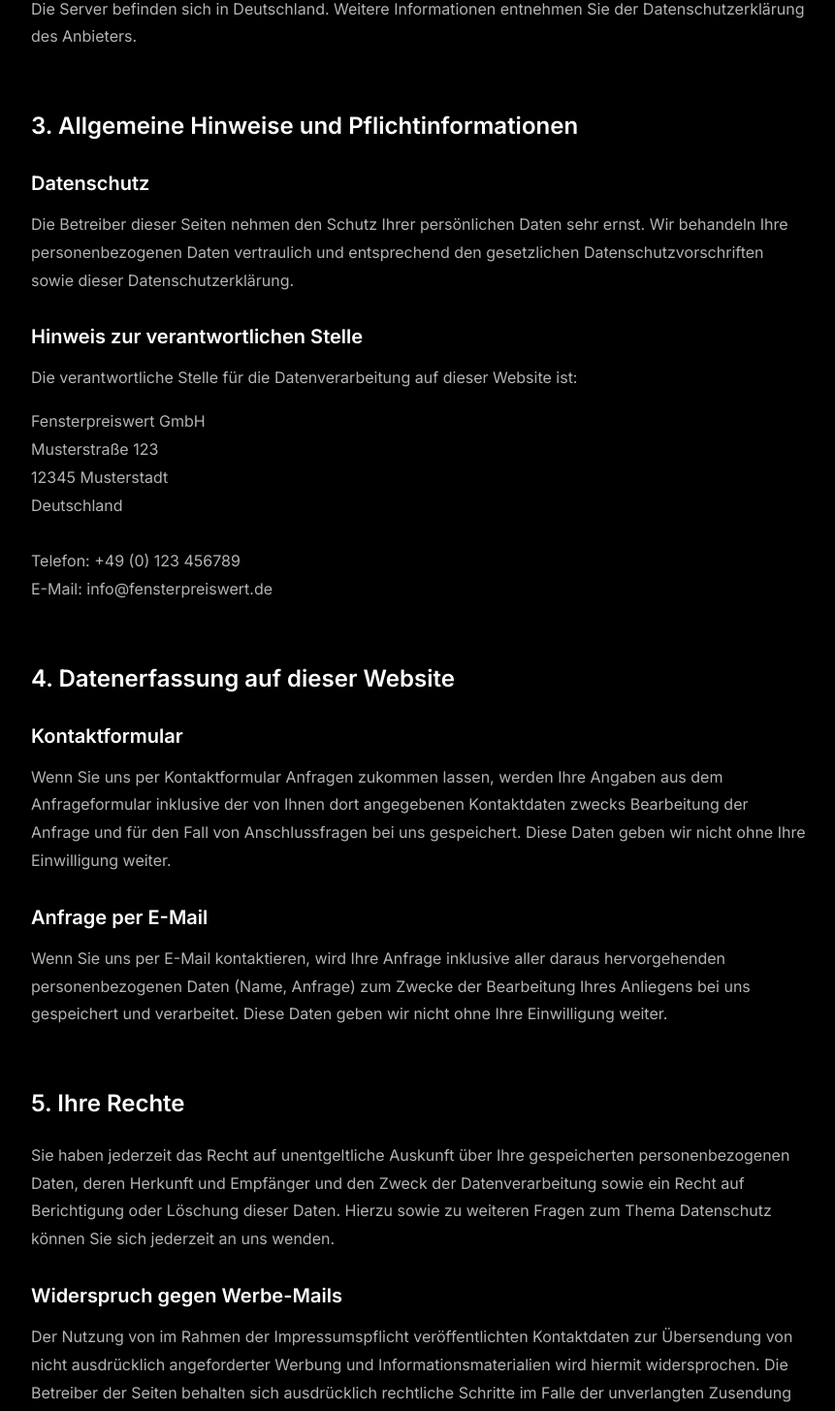
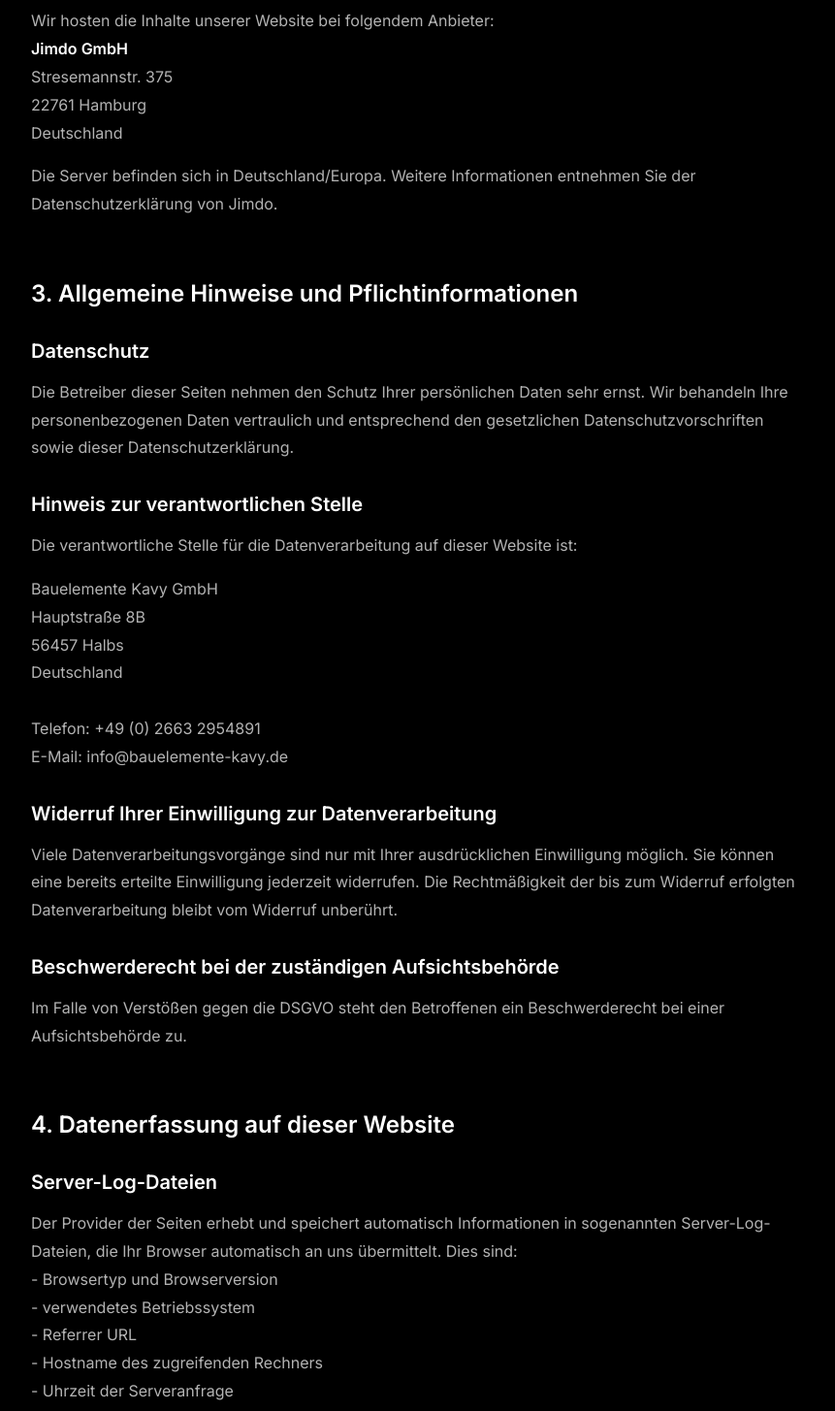
Before and after one commit to joshuaplischek/Outlet-v1, an Angular app: page /datenschutz in a window 1280 px wide. Shown: the part 811-2266 px from the top of the page at 97% size, without its empty margins (208-1069 px from the left). Built offline with nearby package versions, Linux system fonts and the light colour scheme.

Commit message:
Update right text

```diff
--- a/src/app/pages/datenschutz/datenschutz.component.html
+++ b/src/app/pages/datenschutz/datenschutz.component.html
@@ -5,97 +5,103 @@
 
             <section class="legal-section">
                 <h2>1. Datenschutz auf einen Blick</h2>
-
                 <h3>Allgemeine Hinweise</h3>
                 <p>
                     Die folgenden Hinweise geben einen einfachen Überblick darüber, was mit Ihren personenbezogenen
                     Daten passiert, wenn Sie diese Website besuchen. Personenbezogene Daten sind alle Daten, mit denen
                     Sie persönlich identifiziert werden können.
                 </p>
-
                 <h3>Datenerfassung auf dieser Website</h3>
                 <p>
                     <strong>Wer ist verantwortlich für die Datenerfassung auf dieser Website?</strong><br>
                     Die Datenverarbeitung auf dieser Website erfolgt durch den Websitebetreiber. Dessen Kontaktdaten
                     können Sie dem Impressum dieser Website entnehmen.
                 </p>
-
                 <p>
                     <strong>Wie erfassen wir Ihre Daten?</strong><br>
                     Ihre Daten werden zum einen dadurch erhoben, dass Sie uns diese mitteilen. Hierbei kann es sich z.B.
-                    um Daten handeln, die Sie in ein Kontaktformular eingeben.
+                    um Daten handeln, die Sie in ein Kontaktformular eingeben. Andere Daten werden automatisch oder nach
+                    Ihrer Einwilligung beim Besuch der Website durch unsere IT-Systeme erfasst. Das sind vor allem
+                    technische Daten (z.B. Internetbrowser, Betriebssystem oder Uhrzeit des Seitenaufrufs).
                 </p>
             </section>
 
             <section class="legal-section">
                 <h2>2. Hosting</h2>
                 <p>
-                    Wir hosten die Inhalte unserer Website bei folgendem Anbieter:
+                    Wir hosten die Inhalte unserer Website bei folgendem Anbieter:<br>
+                    <strong>Jimdo GmbH</strong><br>
+                    Stresemannstr. 375<br>
+                    22761 Hamburg<br>
+                    Deutschland
                 </p>
                 <p>
-                    Die Server befinden sich in Deutschland. Weitere Informationen entnehmen Sie der
-                    Datenschutzerklärung des Anbieters.
+                    Die Server befinden sich in Deutschland/Europa. Weitere Informationen entnehmen Sie der
+                    Datenschutzerklärung von Jimdo.
                 </p>
             </section>
 
             <section class="legal-section">
                 <h2>3. Allgemeine Hinweise und Pflichtinformationen</h2>
-
                 <h3>Datenschutz</h3>
                 <p>
                     Die Betreiber dieser Seiten nehmen den Schutz Ihrer persönlichen Daten sehr ernst. Wir behandeln
                     Ihre personenbezogenen Daten vertraulich und entsprechend den gesetzlichen Datenschutzvorschriften
                     sowie dieser Datenschutzerklärung.
                 </p>
-
                 <h3>Hinweis zur verantwortlichen Stelle</h3>
                 <p>
                     Die verantwortliche Stelle für die Datenverarbeitung auf dieser Website ist:
                 </p>
                 <p>
-                    Fensterpreiswert GmbH<br>
-                    Musterstraße 123<br>
-                    12345 Musterstadt<br>
+                    Bauelemente Kavy GmbH<br>
+                    Hauptstraße 8B<br>
+                    56457 Halbs<br>
                     Deutschland<br><br>
-                    Telefon: +49 (0) 123 456789<br>
-                    E-Mail: info&#64;fensterpreiswert.de
+                    Telefon: +49 (0) 2663 2954891<br>
+                    E-Mail: info&#64;bauelemente-kavy.de
+                </p>
+                <h3>Widerruf Ihrer Einwilligung zur Datenverarbeitung</h3>
+                <p>
+                    Viele Datenverarbeitungsvorgänge sind nur mit Ihrer ausdrücklichen Einwilligung möglich. Sie können
+                    eine bereits erteilte Einwilligung jederzeit widerrufen. Die Rechtmäßigkeit der bis zum Widerruf
+                    erfolgten Datenverarbeitung bleibt vom Widerruf unberührt.
+                </p>
+                <h3>Beschwerderecht bei der zuständigen Aufsichtsbehörde</h3>
+                <p>
+                    Im Falle von Verstößen gegen die DSGVO steht den Betroffenen ein Beschwerderecht bei einer
+                    Aufsichtsbehörde zu.
                 </p>
             </section>
 
             <section class="legal-section">
                 <h2>4. Datenerfassung auf dieser Website</h2>
-
-                <h3>Kontaktformular</h3>
+                <h3>Server-Log-Dateien</h3>
                 <p>
-                    Wenn Sie uns per Kontaktformular Anfragen zukommen lassen, werden Ihre Angaben aus dem
+                    Der Provider der Seiten erhebt und speichert automatisch Informationen in sogenannten
+                    Server-Log-Dateien, die Ihr Browser automatisch an uns übermittelt. Dies sind:<br>
+                    - Browsertyp und Browserversion<br>
+                    - verwendetes Betriebssystem<br>
+                    - Referrer URL<br>
+                    - Hostname des zugreifenden Rechners<br>
+                    - Uhrzeit der Serveranfrage<br>
+                    - IP-Adresse
+                </p>
+                <h3>Kontaktformular / Anfragen</h3>
+                <p>
+                    Wenn Sie uns per Kontaktformular oder E-Mail Anfragen zukommen lassen, werden Ihre Angaben aus dem
                     Anfrageformular inklusive der von Ihnen dort angegebenen Kontaktdaten zwecks Bearbeitung der Anfrage
                     und für den Fall von Anschlussfragen bei uns gespeichert. Diese Daten geben wir nicht ohne Ihre
                     Einwilligung weiter.
-                </p>
-
-                <h3>Anfrage per E-Mail</h3>
-                <p>
-                    Wenn Sie uns per E-Mail kontaktieren, wird Ihre Anfrage inklusive aller daraus hervorgehenden
-                    personenbezogenen Daten (Name, Anfrage) zum Zwecke der Bearbeitung Ihres Anliegens bei uns
-                    gespeichert und verarbeitet. Diese Daten geben wir nicht ohne Ihre Einwilligung weiter.
                 </p>
             </section>
 
             <section class="legal-section">
                 <h2>5. Ihre Rechte</h2>
                 <p>
-                    Sie haben jederzeit das Recht auf unentgeltliche Auskunft über Ihre gespeicherten personenbezogenen
-                    Daten, deren Herkunft und Empfänger und den Zweck der Datenverarbeitung sowie ein Recht auf
-                    Berichtigung oder Löschung dieser Daten. Hierzu sowie zu weiteren Fragen zum Thema Datenschutz
-                    können Sie sich jederzeit an uns wenden.
-                </p>
-
-                <h3>Widerspruch gegen Werbe-Mails</h3>
-                <p>
-                    Der Nutzung von im Rahmen der Impressumspflicht veröffentlichten Kontaktdaten zur Übersendung von
-                    nicht ausdrücklich angeforderter Werbung und Informationsmaterialien wird hiermit widersprochen. Die
-                    Betreiber der Seiten behalten sich ausdrücklich rechtliche Schritte im Falle der unverlangten
-                    Zusendung von Werbeinformationen, etwa durch Spam-E-Mails, vor.
+                    Sie haben im Rahmen der geltenden gesetzlichen Bestimmungen jederzeit das Recht auf unentgeltliche
+                    Auskunft über Ihre gespeicherten personenbezogenen Daten, deren Herkunft und Empfänger und den Zweck
+                    der Datenverarbeitung und ggf. ein Recht auf Berichtigung oder Löschung dieser Daten.
                 </p>
             </section>
         </div>
--- a/src/app/pages/impressum/impressum.component.html
+++ b/src/app/pages/impressum/impressum.component.html
@@ -6,9 +6,9 @@
             <section class="legal-section">
                 <h2>Angaben gemäß § 5 TMG</h2>
                 <p>
-                    Fensterpreiswert GmbH<br>
-                    Musterstraße 123<br>
-                    12345 Musterstadt<br>
+                    Bauelemente Kavy GmbH<br>
+                    Hauptstraße 8B<br>
+                    56457 Halbs<br>
                     Deutschland
                 </p>
             </section>
@@ -16,15 +16,15 @@
             <section class="legal-section">
                 <h2>Vertreten durch</h2>
                 <p>
-                    Geschäftsführer: Max Mustermann
+                    Geschäftsführer: Faruk Güclü
                 </p>
             </section>
 
             <section class="legal-section">
                 <h2>Kontakt</h2>
                 <p>
-                    Telefon: +49 (0) 123 456789<br>
-                    E-Mail: info&#64;fensterpreiswert.de
+                    Telefon: +49 (0) 2663 2954792<br>
+                    E-Mail: info&#64;bauelemente-kavy.de
                 </p>
             </section>
 
@@ -32,8 +32,8 @@
                 <h2>Registereintrag</h2>
                 <p>
                     Eintragung im Handelsregister<br>
-                    Registergericht: Amtsgericht Musterstadt<br>
-                    Registernummer: HRB 12345
+                    Registergericht: Amtsgericht Montabaur<br>
+                    Registernummer: 30887
                 </p>
             </section>
 
@@ -41,16 +41,16 @@
                 <h2>Umsatzsteuer-ID</h2>
                 <p>
                     Umsatzsteuer-Identifikationsnummer gemäß § 27 a Umsatzsteuergesetz:<br>
-                    DE123456789
+                    DE4588641163
                 </p>
             </section>
 
             <section class="legal-section">
                 <h2>Verantwortlich für den Inhalt nach § 55 Abs. 2 RStV</h2>
                 <p>
-                    Max Mustermann<br>
-                    Musterstraße 123<br>
-                    12345 Musterstadt
+                    Faruk Güclü<br>
+                    Hauptstraße 8B<br>
+                    56457 Halbs
                 </p>
             </section>
 
```
Also changed, not shown: src/assets/data/template-products.txt.
